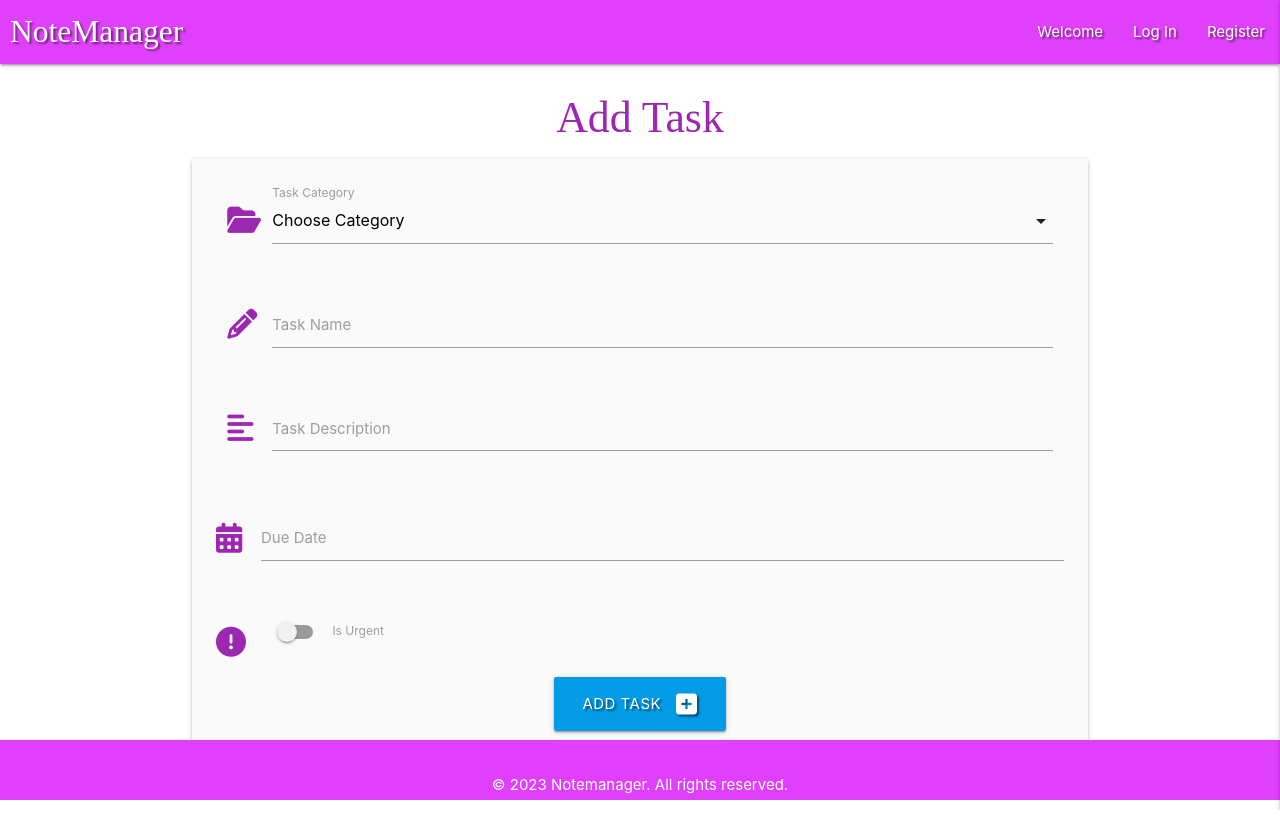
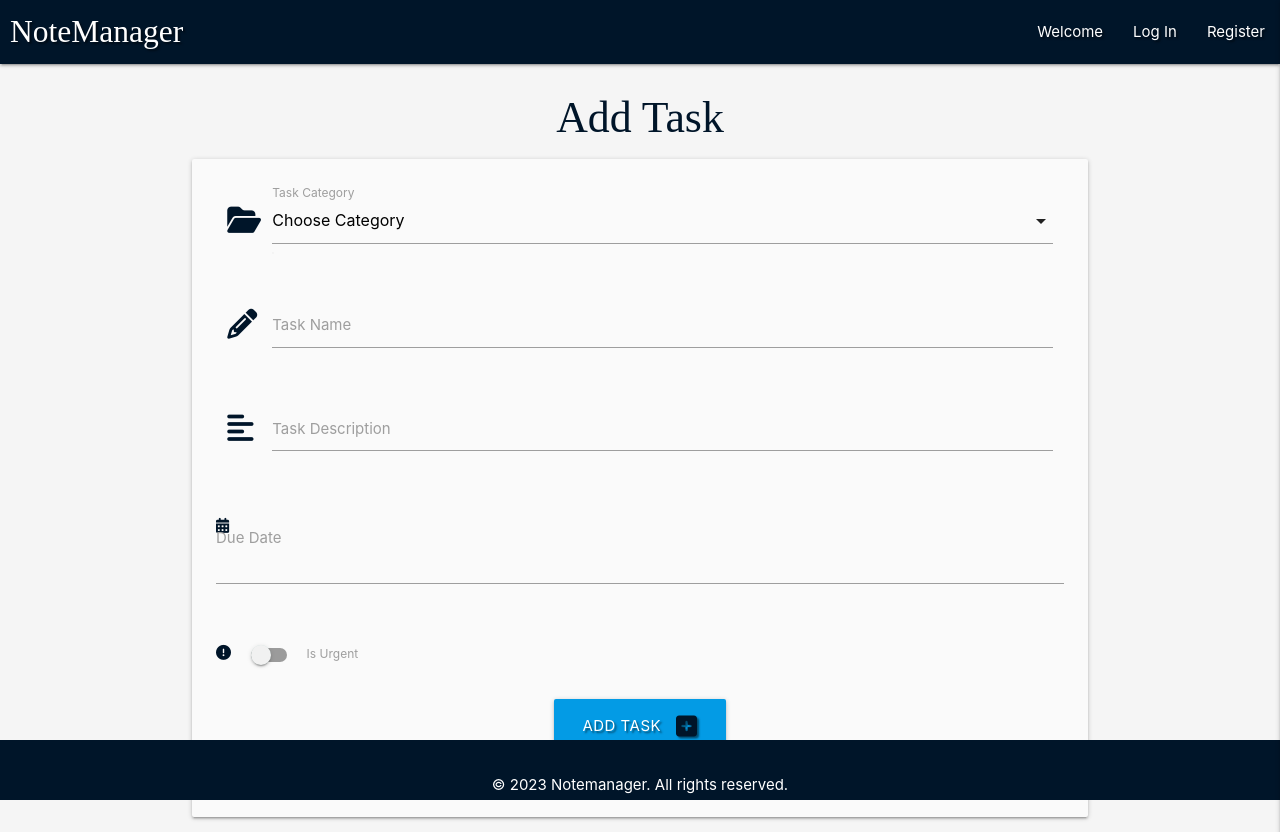
Before and after one commit to Laidybird/Notemanager, a Flask app: page /add_task in a window 1280 px wide. Before the commit the page ends 810 px from the top, so only its background shows below. Run offline with Flask 2, Linux system fonts and the light colour scheme; data that the repository does not hold is empty; some libraries are stand-ins or nearby versions.

Commit message:
Styling the templates and change the colors

```diff
--- a/static/css/style.css
+++ b/static/css/style.css
@@ -1,14 +1,40 @@
 .text-shadow {
     text-shadow: 2px 2px 2px rgba(0, 0, 0, 0.5);
 }
+body {
+  background-color: #f5f5f5;
+}
+nav {
+  background-color: #001529;
+}
 h3 {
     font-family: 'Headland One', serif;
+    color: #001529;
 }
 h1 {
     font-family: 'Headland One', serif;
     text-align: center;
     padding-top: 100px;
-    color: purple;
+    color: #001529;
+}
+h4 {
+  color: #001529;
+}
+i {
+  color:#001529;
+}
+.card {
+  background-color: #001529;
+}
+.collapsible {
+  background-color: #001529;
+}
+.btn-large {
+  background-color: #001529;
+}
+.custom-login-btn{
+  background-color: #f5f5f5;
+  color: #001529
 }
 .brand-logo {
   font-family: 'Headland One', serif;
@@ -37,7 +63,7 @@ footer {
     bottom: 0;
     width: 100%;
     height: 60px;
-    background-color: purple; /* change color to match the navbar */
+    background-color: #001529; /* change color to match the navbar */
     color: white;
     text-align: center;
     line-height: 60px; /* set equal to height */
--- a/templates/add_category.html
+++ b/templates/add_category.html
@@ -1,7 +1,7 @@
 {% extends "base.html" %}
 {% block content %}
 
-    <h3 class="center-align purple-text  text-accent 2">Add Category</h3>
+    <h3 class="center-align">Add Category</h3>
 
     <div class="row card-panel grey lighten-5">
         <form class="col s12" method="POST" action="{{ url_for('add_category') }}">
@@ -17,7 +17,7 @@
             <!-- submit button -->
             <div class="row">
                 <div class="col s12 center-align">
-                    <button type="submit" class="btn-large light-blue darken-1 text-shadow">
+                    <button type="submit" class="btn-large text-shadow">
                         Add Category <i class="fas fa-plus-square right"></i>
                     </button>
                 </div>
--- a/templates/add_task.html
+++ b/templates/add_task.html
@@ -1,14 +1,14 @@
 {% extends "base.html" %}
 {% block content %}
 
-     <h3 class="purple-text accent-2 center-align">Add Task</h3>
+     <h3 class="center-align">Add Task</h3>
 
      <div class="row card-panel grey lighten-5">
         <form class="col s12" method="POST" action="{{ url_for('add_task') }}">
           <!---category selection-->
           <div class="row">
             <div class="input-field col s12">
-              <i class="fas fa-folder-open prefix purple-text accent-3"></i>
+              <i class="fas fa-folder-open prefix"></i>
               <select id="category_name" name="category_name" class="validate" required>
                 <option value="" disabled selected>Choose Category</option>
                 {% for category in categories %}
@@ -22,7 +22,7 @@
           <!---task name-->
           <div class="row">
             <div class="input-field col s12">
-              <i class="fas fa-pencil-alt prefix purple-text accent-3"></i>
+              <i class="fas fa-pencil-alt prefix"></i>
               <input id="task_name" name="task_name" minlenght="5" maxlenght="50"
                     type="text" class="validate">
               <label for="task_name">Task Name</label>
@@ -31,7 +31,7 @@
           <!---task description-->
           <div class="row">
             <div class="input-field col s12">
-              <i class="fas fa-align-left prefix purple-text accent-3"></i>
+              <i class="fas fa-align-left prefix"></i>
               <textarea id="task_description" name="task_description" minlenght="5" maxlenght="200"
                     class="materialize-textarea"></textarea>
               <label for="task_description">Task Description</label>
@@ -42,7 +42,7 @@
             <form class="col s12" method="POST" action="">
               <div class="row">
                 <div class="input-field col s12">
-                  <i class="fas fa-calendar-alt prefix purple-text accent-3"></i>
+                  <i class="fas fa-calendar-alt"></i>
                   <input id="due_date" name="due_date"
                         type="text" class="datepicker validate">
                   <label for="due_date">Due Date</label>
@@ -52,7 +52,7 @@
           <div class="row">
             <div class="input-field col s12">
                 <div class="switch">
-                    <i class="fas fa-exclamation-circle prefix purple-text accent-3"></i>
+                    <i class="fas fa-exclamation-circle"></i>
                     <label for="is_urgent">
                         <input type="checkbox" id="is_urgent" name="is_urgent">
                         <span class="lever"></span>
--- a/templates/base.html
+++ b/templates/base.html
@@ -16,7 +16,7 @@
 <body>
     <header>
         <!-- top navbar -->
-<nav class="nav-extended text-shadow purple accent-2">
+<nav class="nav-extended text-shadow">
     <div class="nav-wrapper">
         <a href="{{ url_for('welcome') }}" class="brand-logo">NoteManager</a> <!-- modify the link to point to the welcome page URL -->
         <a href="#" data-target="mobile-demo" class="sidenav-trigger right"><i class="fas fa-bars"></i></a>
@@ -40,7 +40,7 @@
 
 <!-- mobile sidenav -->
 <ul class="sidenav" id="mobile-demo">
-    <li><h4 class="center-align purple-text  text-accent 2">NoteManager</h4></li>
+    <li><h4 class="center-align">NoteManager</h4></li>
     <li><a href="{{ url_for('welcome') }}">Welcome</a></li> <!-- modify the link to point to the welcome page URL -->
     {% if session.user %}
         <li><a href="{{ url_for('get_tasks') }}">Home</a></li>
@@ -63,7 +63,7 @@
            {% if messages %}
               {% for message in messages %}
                  <div class="row flashes">
-                      <h4 class="purple accent-2 center-align">{{ message }}</h4>
+                      <h4 class="center-align">{{ message }}</h4>
                  </div>
               {% endfor %}
            {% endif %}
@@ -74,7 +74,7 @@
         {% block content%}
         {% endblock %}
     </main>
-    <footer class="purple accent-2">
+    <footer>
         <div class="container">
             <p>&copy; 2023 Notemanager. All rights reserved.</p>
         </div>
--- a/templates/categories.html
+++ b/templates/categories.html
@@ -1,11 +1,11 @@
 {% extends "base.html" %}
 {% block content %}
 
-<h3 class="center-align purple-text  text-accent 2">Manage Categories</h3>
+<h3 class="center-align">Manage Categories</h3>
 
 <div class="row">
     <div class="col s12 center-align">
-        <a href="{{ url_for('add_category') }}" class="btn-large purple accent-2 text-shadow">
+        <a href="{{ url_for('add_category') }}" class="btn-large text-shadow">
             Add Category <i class="fas fa-plus-square right"></i>
         </a>
     </div>
@@ -14,7 +14,7 @@
     <div class="row">
         {% for category in categories %}
             <div class="col s12 m3">
-                <div class="card purple accent 2 text-shadow center-align">
+                <div class="card text-shadow center-align">
                     <div class="card-content white-text">
                         <span class="card-title">{{ category.category_name }}</span>
                     </div>
--- a/templates/edit_category.html
+++ b/templates/edit_category.html
@@ -1,14 +1,14 @@
 {% extends "base.html" %}
 {% block content %}
 
-    <h3 class="center-align purple-text  text-accent 2 center-align">Edit Category</h3>
+    <h3 class="center-align">Edit Category</h3>
 
     <div class="row card-panel grey lighten-5">
         <form class="col s12" method="POST" action="{{ url_for('edit_category', category_id=category._id) }}">
             <!-- category name -->
             <div class="row">
                 <div class="input-field col s12">
-                    <i class="fas fa-folder-open prefix purple-text text-accent-2"></i>
+                    <i class="fas fa-folder-open"></i>
                     <input id="category_name" name="category_name" minlength="3" maxlength="25"
                         type="text" value="{{ category.category_name }}" class="validate" required>
                     <label for="category_name">Category Name</label>
--- a/templates/profile.html
+++ b/templates/profile.html
@@ -4,7 +4,7 @@
     <div class="row">
         <div class="col s12 m8 offset-m2">
             <div>
-                <h3 class="center-align purple-text text-accent-2">
+                <h3 class="center-align">
                     {{ username }}'s Profile
                 </h3>
             </div>
--- a/templates/tasks.html
+++ b/templates/tasks.html
@@ -1,13 +1,13 @@
 {% extends "base.html" %}
 {% block content %}
 
-<h3 class="purple-text text-accent-2 center-align">All Tasks</h3>
+<h3 class="center-align">All Tasks</h3>
 
 <div class="row card-panel grey lighten-5">
     <form action="{{ url_for('search')}}" method="post"  class="col s12">
         <div class="row valign-wrapper center-align">
             <div class="input-field col s12 m8">
-                <i class="fas fa-search prefix purple-text text-accent-2"></i>
+                <i class="fas fa-search prefix"></i>
                 <input type="text" name="query" id="query" minlength="3" class="validate" required>
                 <label for="query">Search Tasks</label>
             </div>
@@ -24,7 +24,7 @@
     <ul class="collapsible">
         {% for task in tasks %}
         <li>
-            <div class="collapsible-header white-text purple accent-2 text-shadow">
+            <div class="collapsible-header white-text text-shadow">
                 <div class="col s3 button-container">
                     <i class="fas fa-caret-down"></i>
                     {% if session.user | lower == task.created_by | lower %}
--- a/templates/welcome.html
+++ b/templates/welcome.html
@@ -6,7 +6,7 @@
         <p>Take control of your notes and stay organized with NoteManager.</p>
     </div>
     <div class="row center-align">
-        <a href="{{ url_for('register') }}" class="btn-large waves-effect waves-light purple accent-2">Get Started</a>
-        <a href="{{ url_for('login') }}" class="btn-large waves-effect waves-light white purple-text text-accent-2">Log In</a>
+        <a href="{{ url_for('register') }}" class="btn-large waves-effect waves-light">Get Started</a>
+        <a href="{{ url_for('login') }}" class="btn-large waves-effect waves-light white custom-login-btn">Log In</a>
     </div>
 {% endblock %}
```
Also changed, not shown: templates/edit_task.html (+7 -7 lines), templates/login.html (+5 -5 lines), templates/register.html (+4 -4 lines).
